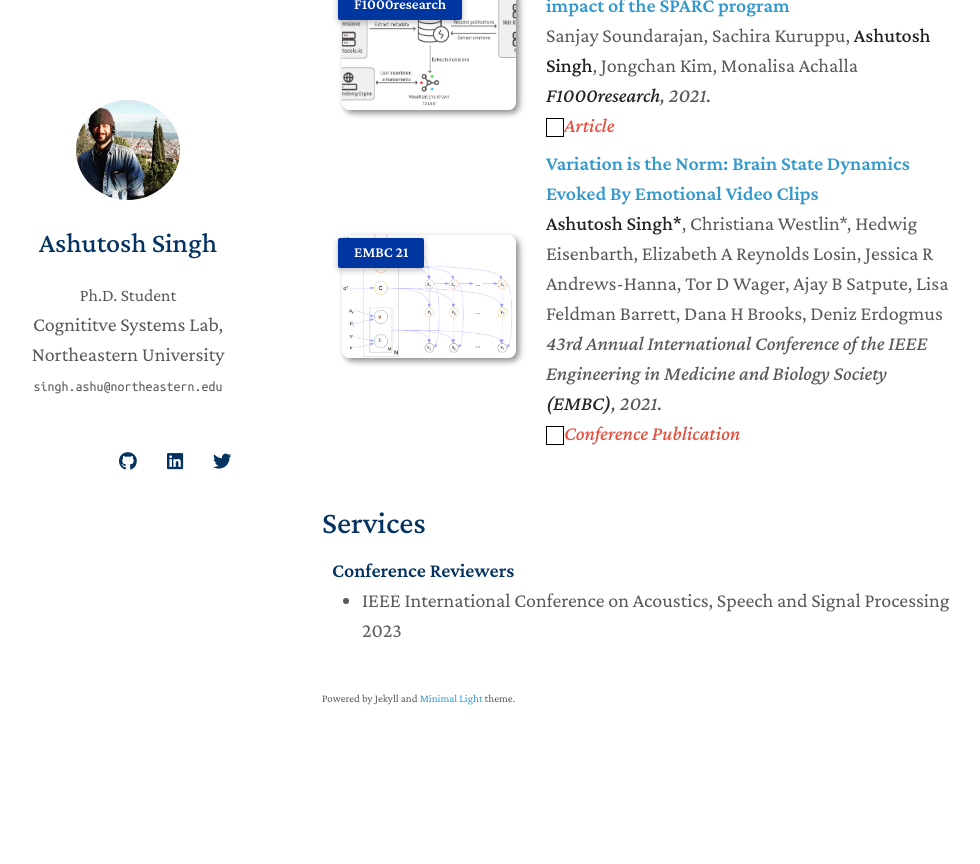
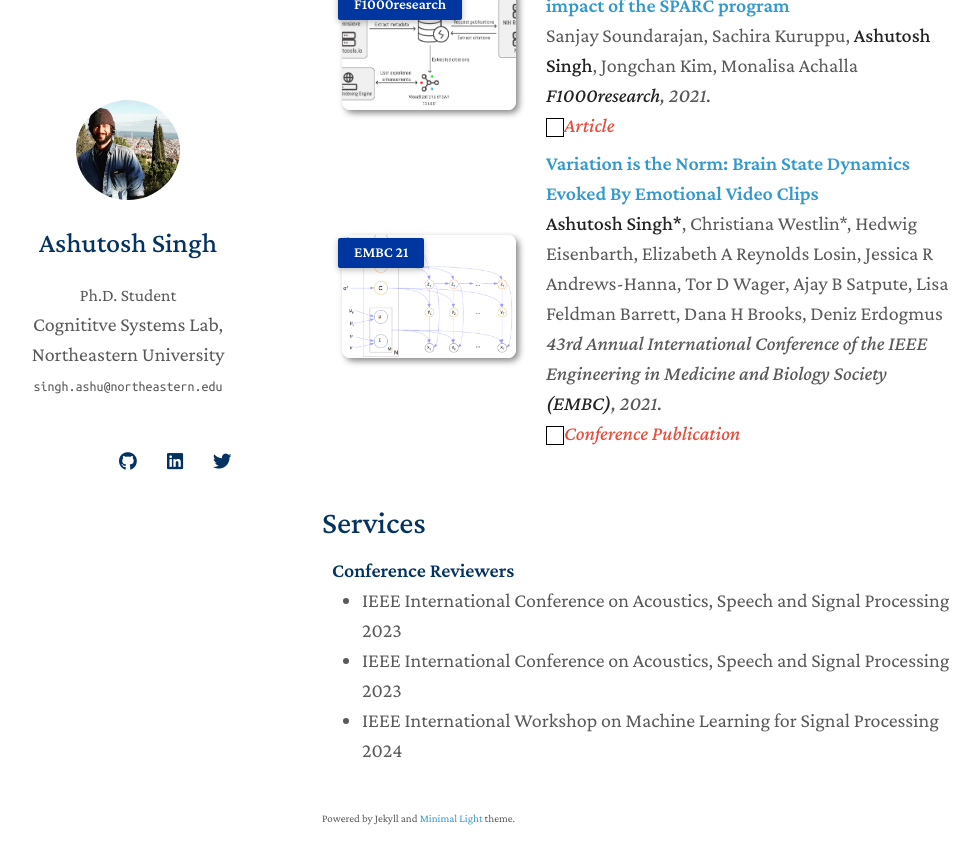
Before and after one commit to ashutosh17dec/ashutosh17dec.github.io, a Jekyll site: the page built from index.md, in a window 1280 px wide and 900 px high, scrolled down 2824 px. Shown: the top 864 px of the window, without its empty margins (148-1128 px from the left). Built offline with Jekyll 4.4.1, drawn with Linux system fonts in a browser that asks for light colours; nearby versions of some CDN libraries; a style sheet for code colours, icons or effects is not loaded; our own code applies the rules of GitHub Pages for plain Markdown files; before the commit the page ends 3604 px from its top, so only the background shows below that.

Commit message:
Update services.md

```diff
--- a/_includes/services.md
+++ b/_includes/services.md
@@ -4,4 +4,6 @@
 
 <ul style="margin:0 0 5px;">
   <li><a href="https://2023.ieeeicassp.org/"><autocolor>IEEE International Conference on Acoustics, Speech and Signal Processing 2023</autocolor></a></li>
+  <li><a href="https://2023.ieeemlsp.org/"><autocolor>IEEE International Conference on Acoustics, Speech and Signal Processing 2023</autocolor></a></li>
+  <li><a href="https://2024.ieeeicassp.org/"><autocolor>IEEE International Workshop on Machine Learning for Signal Processing 2024</autocolor></a></li>
 </ul>
```
